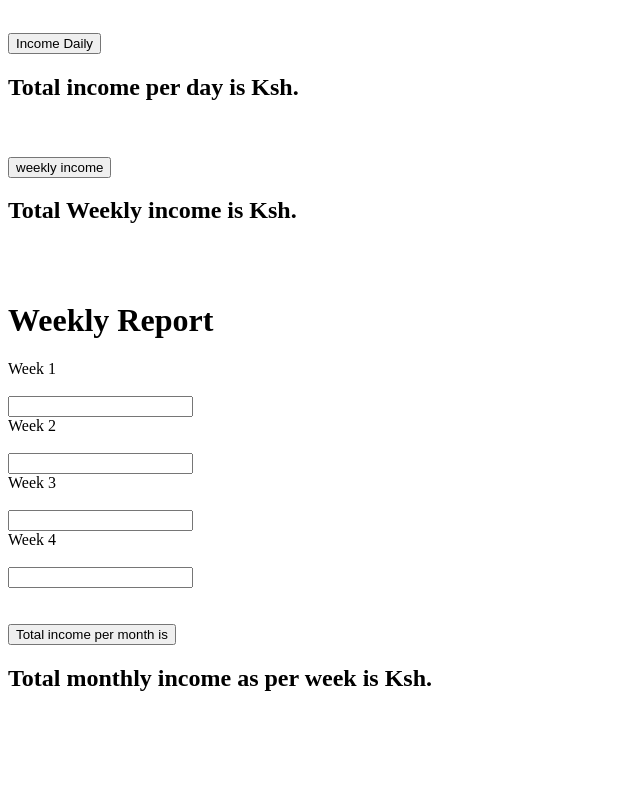
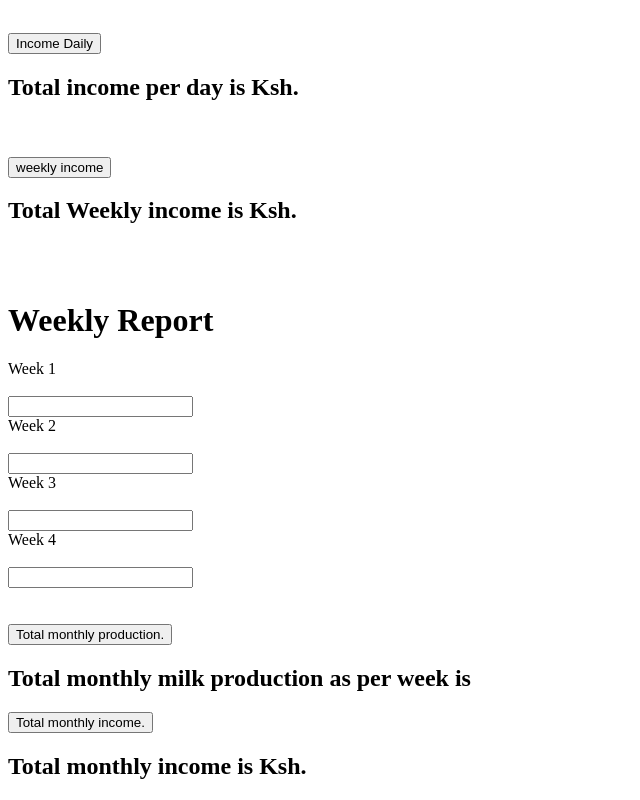
Before and after one commit to kiplangat15000/Dairy-Business, a plain HTML site: page index.html in a window 1280 px wide. Shown: the part 544-1344 px from the top of the page, without its empty margins (0-640 px from the left). Before the commit the page ends 1256 px from the top, so only its background shows below. Drawn offline with Linux system fonts and the light colour scheme.

Commit message:
Adding a button for monthly income

```diff
--- a/index.html
+++ b/index.html
@@ -88,9 +88,14 @@
 
             <br>
             <br>
+            <div class="total-monthly-production">
+                <button onclick="weeklyincome()">Total monthly production.</button>
+                <h2 id="monthlypro">Total monthly milk production as per week is  </h2>
+            </div>
+
             <div class="total-monthly-income">
-                <button onclick="weeklyincome()">Total income per month is</button>
-                <h2 id="monthlyincome">Total monthly income as per week is Ksh. </h2>
+                <button onclick="weeklyincome()">Total monthly income.</button>
+                <h2 id="monthlyincome">Total monthly income is Ksh. </h2>
             </div>
         <script src="script.js"></script>
     </body>
```
